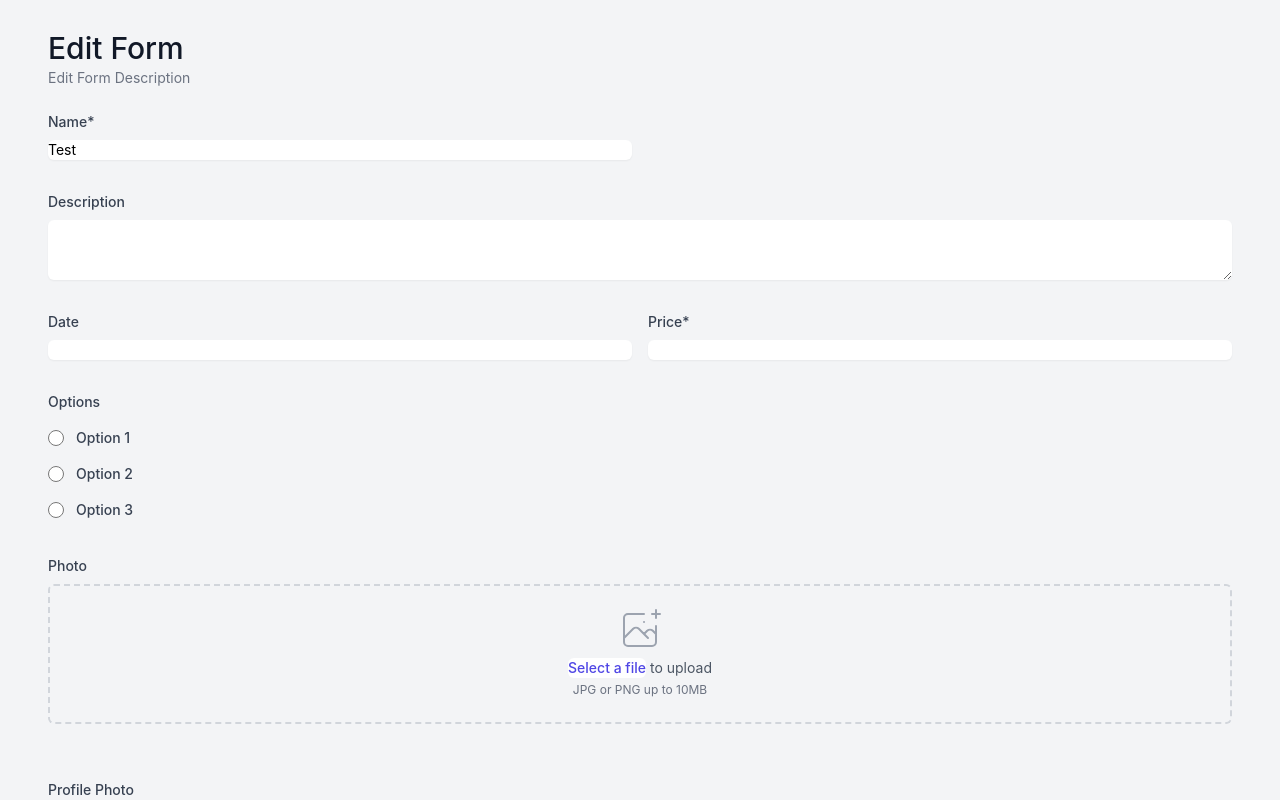
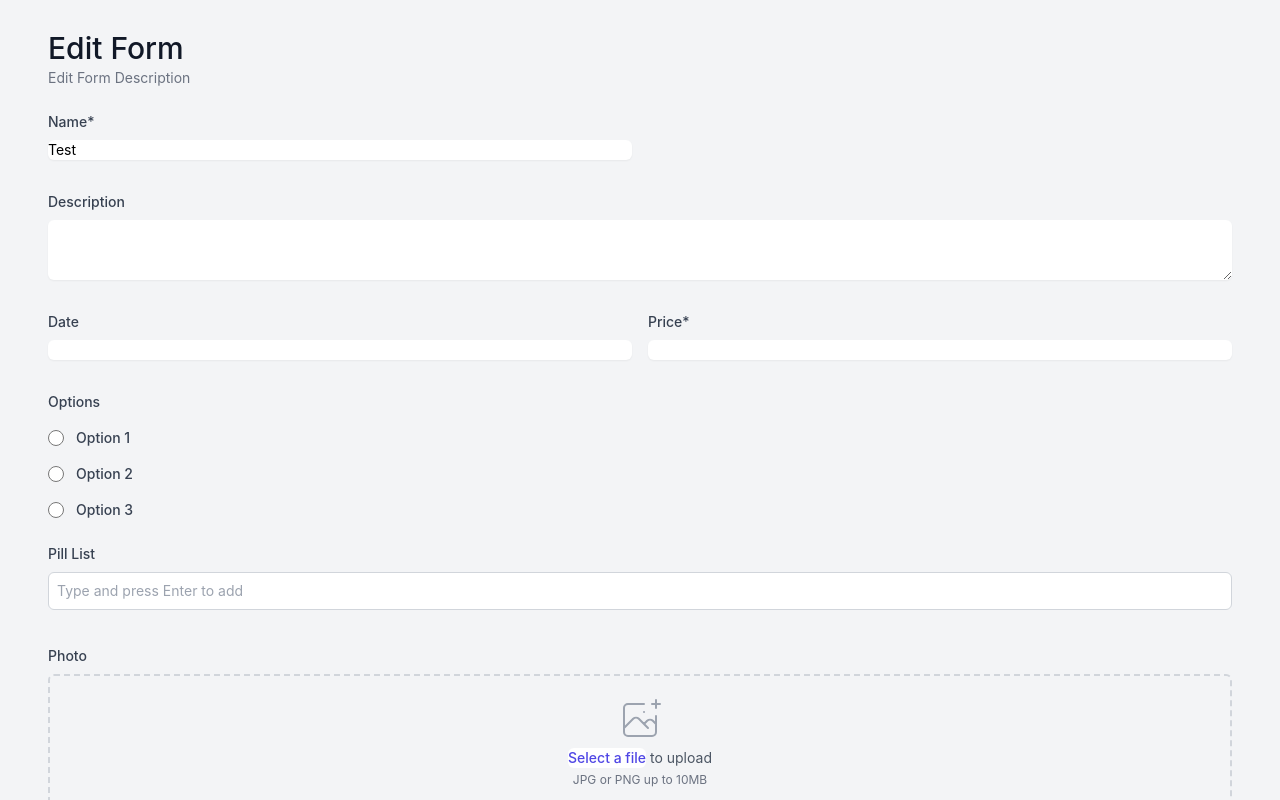
Before and after one commit to oscar-hustlebox/xambi-tech-take-home, a React (Create React App) app: page / in a window 1280 px wide. Shown: the top 800 px of the page. Built offline with nearby package versions, Linux system fonts and the light colour scheme.

Commit message:
feat: add PillList component UI

```diff
--- a/src/components/EditForm.tsx
+++ b/src/components/EditForm.tsx
@@ -5,6 +5,7 @@ import { uploadFile } from "../services/firebase";
 import { StoredFile, StoredFileState } from "../data/common";
 import { useLoadingSpinner } from "./LoadingSpinner";
 import { FileUpload } from "./FileUpload";
+import { PillList } from "./PillList";
 
 type UploadPhotoMap = {
   [key: string]: string;
@@ -59,6 +60,7 @@ export const EditEntryType = {
   Date: "Date",
   Select: "Select",
   Showcase: "Showcase",
+  PillList: "PillList",
 };
 
 export const ValidationType = {
@@ -1821,6 +1823,20 @@ export function EditForm(props: EditFormProps) {
                         />
                       </div>
                     );
+                  } else if (editEntry.type === EditEntryType.PillList) {
+                    return (
+                      <PillList
+                        label={editEntry.attributeName}
+                        required={editEntry.isRequired}
+                        value={entity[editEntry.attribute] || []}
+                        onChange={(newValues) => {
+                          setEntity({
+                            ...entity,
+                            [editEntry.attribute]: newValues,
+                          });
+                        }}
+                      />
+                    );
                   }
                 }
               )}
--- /dev/null
+++ b/src/components/PillList.tsx
@@ -0,0 +1,74 @@
+import React, { useState, useEffect } from "react";
+
+interface PillListProps {
+  label: string;
+  required?: boolean;
+  value: string[];
+  onChange: (values: string[]) => void;
+}
+
+export const PillList: React.FC<PillListProps> = ({
+  label,
+  required = false,
+  value = [],
+  onChange,
+}) => {
+  const [pills, setPills] = useState<string[]>(value);
+
+  useEffect(() => {
+    setPills(value);
+  }, [value]);
+
+  const handleDelete = (indexToRemove: number) => {
+    const newPills = pills.filter((_, index) => index !== indexToRemove);
+    setPills(newPills);
+    onChange(newPills);
+  };
+
+  const handleKeyDown = (event: React.KeyboardEvent<HTMLInputElement>) => {
+    if (event.key === "Enter") {
+      event.preventDefault();
+      const value = event.currentTarget.value.trim();
+      if (value) {
+        if (!pills.includes(value)) {
+          const newPills = [...pills, value];
+          setPills(newPills);
+          onChange(newPills);
+          event.currentTarget.value = "";
+        }
+      }
+    }
+  };
+
+  return (
+    <div className="col-span-6">
+      <label className="block text-sm font-medium text-gray-700">
+        {label}
+        {required && <span className="text-red-500">*</span>}
+      </label>
+      <div className="mt-2 flex flex-wrap items-center gap-2 rounded-md border border-gray-300 bg-white p-1">
+        {pills.map((pill, index) => (
+          <span
+            key={index}
+            className="inline-flex items-center gap-2 rounded bg-white px-1 py-1 text-sm font-medium text-blue-600 ring-1 ring-inset ring-gray-200"
+          >
+            {pill}
+            <button
+              type="button"
+              onClick={() => handleDelete(index)}
+              className="text-lg font-semibold leading-none text-gray-400 hover:text-gray-600"
+            >
+              ×
+            </button>
+          </span>
+        ))}
+        <input
+          type="text"
+          className="min-w-[200px] flex-1 border-0 p-1 text-sm focus:outline-none focus:ring-0"
+          placeholder="Type and press Enter to add"
+          onKeyDown={handleKeyDown}
+        />
+      </div>
+    </div>
+  );
+};
--- a/src/data/formConfig.ts
+++ b/src/data/formConfig.ts
@@ -38,6 +38,12 @@ export const defaultEditEntries: EditEntry[] = [
     attributeName: "Options",
     isRequired: false,
     options: ["Option 1", "Option 2", "Option 3"],
+  },
+  {
+    attribute: "labels",
+    type: "PillList",
+    attributeName: "Pill List",
+    isRequired: false,
   },
 
   // Media Uploads
```
